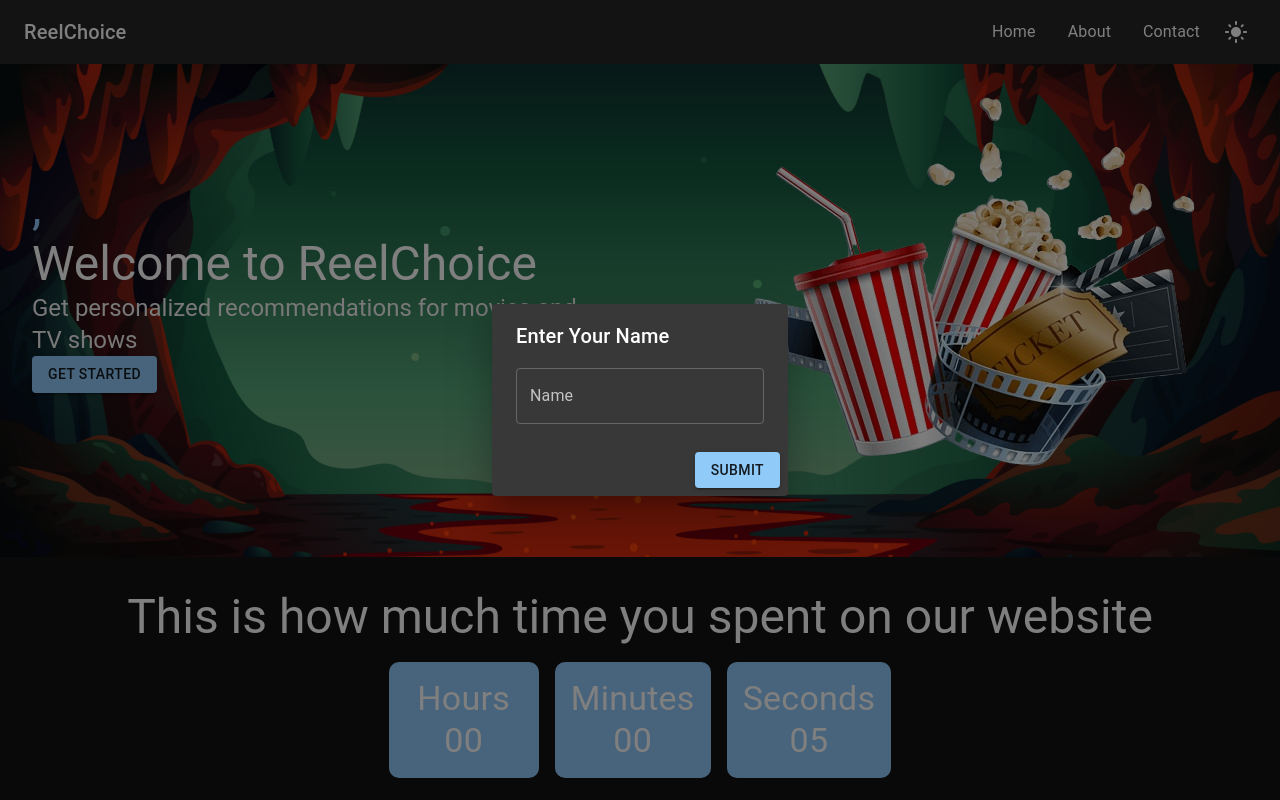
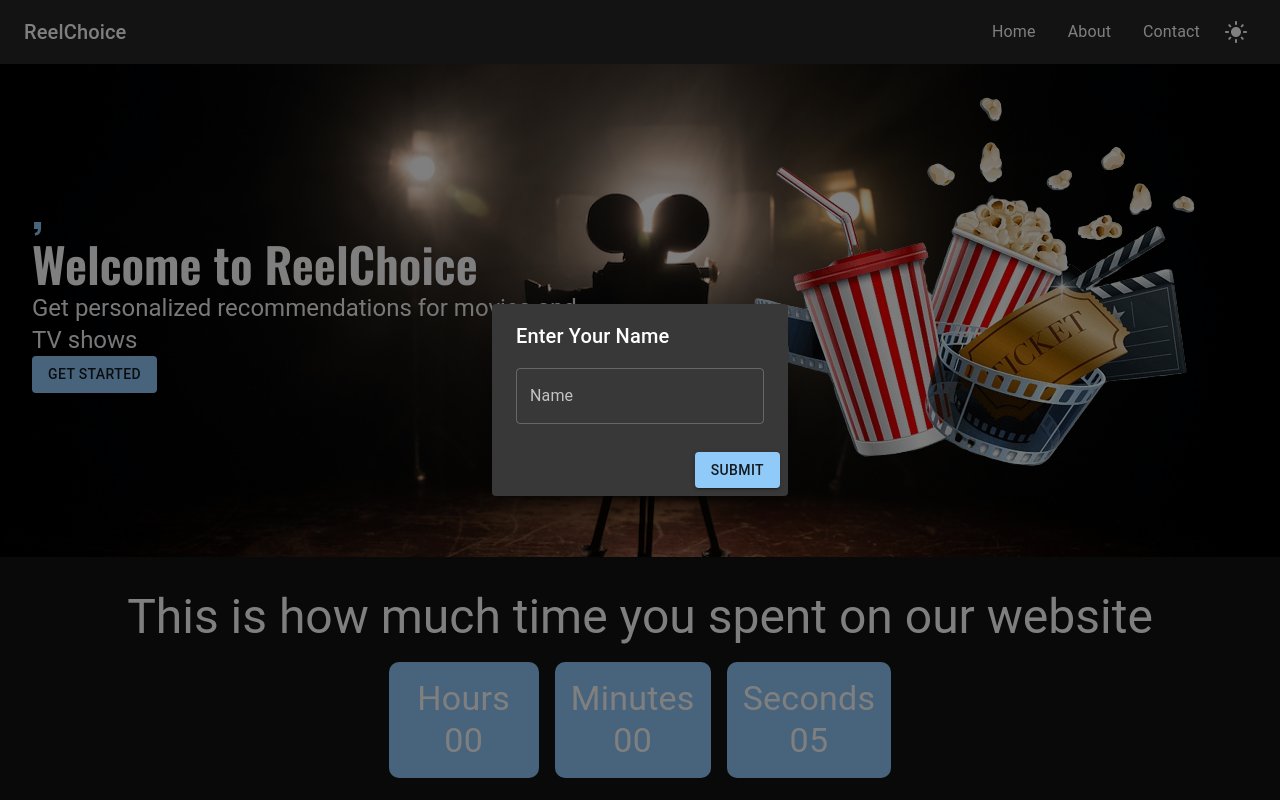
Before and after one commit to kalpasuraweera/reel-choice, a React (Create React App) app: page / in a window 1280 px wide. Shown: the top 800 px of the page. Built offline with nearby package versions, Linux system fonts and the light colour scheme.

Commit message:
change bg

```diff
--- a/src/index.css
+++ b/src/index.css
@@ -1,3 +1,5 @@
+@import url("https://fonts.googleapis.com/css2?family=Oswald:wght@200..700&display=swap");
+
 body {
   margin: 0;
   font-family: -apple-system, BlinkMacSystemFont, "Segoe UI", "Roboto", "Oxygen",
--- a/src/pages/Home.jsx
+++ b/src/pages/Home.jsx
@@ -89,6 +89,7 @@
           backgroundImage: "url(/home_bg.jpg)",
           backgroundRepeat: "no-repeat",
           backgroundSize: "cover",
+          backgroundPosition: "center",
         }}
       >
         <Grid item xs={12} md={6}>
@@ -98,7 +99,12 @@
               padding: { xs: 2, md: 4 },
             }}
           >
-            <Typography variant="h3" color="#fff">
+            <Typography
+              variant="h3"
+              color="#fff"
+              fontFamily="Oswald"
+              fontWeight={600}
+            >
               <Typography
                 variant="span"
                 color="primary.main"
```
Also changed, not shown: public/home_bg.jpg, public/home_bg1.jpg (added).
